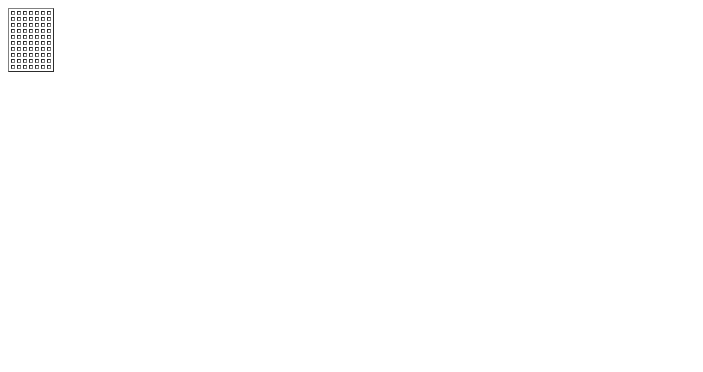
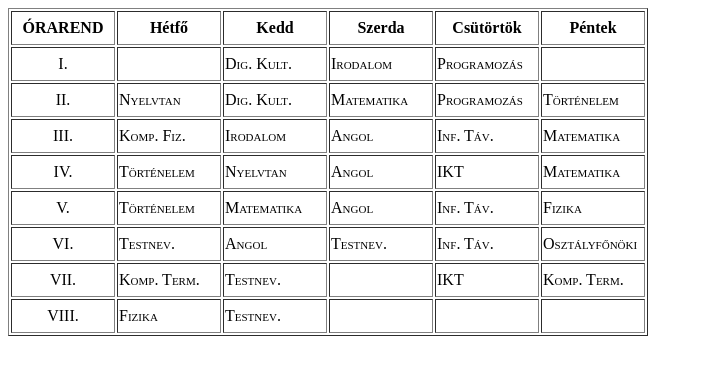
Before and after one commit to Tatreaso/OrarendXD, a plain HTML site: page index.html in a window 1280 px wide. Shown: the whole page, without its empty margins (0-703 px from the left). Drawn offline with Linux system fonts and the light colour scheme.

Commit message:
jelszo:mesterjanos46

```diff
--- a/index.html
+++ b/index.html
@@ -9,91 +9,73 @@
 <body>
     <table border="1px solid black">
         <tr>
+            <th>ÓRAREND</th>
+            <th>Hétfő</th>
+            <th>Kedd</th>
+            <th>Szerda</th>
+            <th>Csütörtök</th>
+            <th>Péntek</th>
+        </tr>
+        <tr>
+            <td>I.</td>
             <td></td>
-            <td></td>
-            <td></td>
-            <td></td>
-            <td></td>
-            <td></td>
+            <td>Dig. Kult.</td>
+            <td>Irodalom</td>
+            <td>Programozás</td>
             <td></td>
         </tr>
         <tr>
-            <td></td>
-            <td></td>
-            <td></td>
-            <td></td>
-            <td></td>
-            <td></td>
-            <td></td>
+            <td>II.</td>
+            <td>Nyelvtan</td>
+            <td>Dig. Kult.</td>
+            <td>Matematika</td>
+            <td>Programozás</td>
+            <td>Történelem</td>
         </tr>
         <tr>
-            <td></td>
-            <td></td>
-            <td></td>
-            <td></td>
-            <td></td>
-            <td></td>
-            <td></td>
+            <td>III.</td>
+            <td>Komp. Fiz.</td>
+            <td>Irodalom</td>
+            <td>Angol</td>
+            <td>Inf. Táv.</td>
+            <td>Matematika</td>
         </tr>
         <tr>
-            <td></td>
-            <td></td>
-            <td></td>
-            <td></td>
-            <td></td>
-            <td></td>
-            <td></td>
+            <td>IV.</td>
+            <td>Történelem</td>
+            <td>Nyelvtan</td>
+            <td>Angol</td>
+            <td>IKT</td>
+            <td>Matematika</td>
         </tr>
         <tr>
-            <td></td>
-            <td></td>
-            <td></td>
-            <td></td>
-            <td></td>
-            <td></td>
-            <td></td>
+            <td>V.</td>
+            <td>Történelem</td>
+            <td>Matematika</td>
+            <td>Angol</td>
+            <td>Inf. Táv.</td>
+            <td>Fizika</td>
         </tr>
         <tr>
-            <td></td>
-            <td></td>
-            <td></td>
-            <td></td>
-            <td></td>
-            <td></td>
-            <td></td>
+            <td>VI.</td>
+            <td>Testnev.</td>
+            <td>Angol</td>
+            <td>Testnev.</td>
+            <td>Inf. Táv.</td>
+            <td>Osztályfőnöki</td>
         </tr>
         <tr>
+            <td>VII.</td>
+            <td>Komp. Term.</td>
+            <td>Testnev.</td>
             <td></td>
-            <td></td>
-            <td></td>
-            <td></td>
-            <td></td>
-            <td></td>
-            <td></td>
+            <td>IKT</td>
+            <td>Komp. Term.</td>
         </tr>
         <tr>
-            <td></td>
-            <td></td>
-            <td></td>
-            <td></td>
-            <td></td>
-            <td></td>
-            <td></td>
-        </tr>
-        <tr>
-            <td></td>
-            <td></td>
-            <td></td>
-            <td></td>
-            <td></td>
-            <td></td>
-            <td></td>
-        </tr>
-        <tr>
-            <td></td>
-            <td></td>
-            <td></td>
-            <td></td>
+            <td>VIII.</td>
+            <td>Fizika</td>
+            <td>Testnev.</td>
             <td></td>
             <td></td>
             <td></td>
--- a/style.css
+++ b/style.css
@@ -0,0 +1,12 @@
+tr th {
+    width: 100px;
+    height: 30px;
+}
+tr td {
+    width: 100px;
+    height: 30px;
+    font-variant: small-caps;
+}
+tr td:first-child{
+    text-align: center;
+}
```
